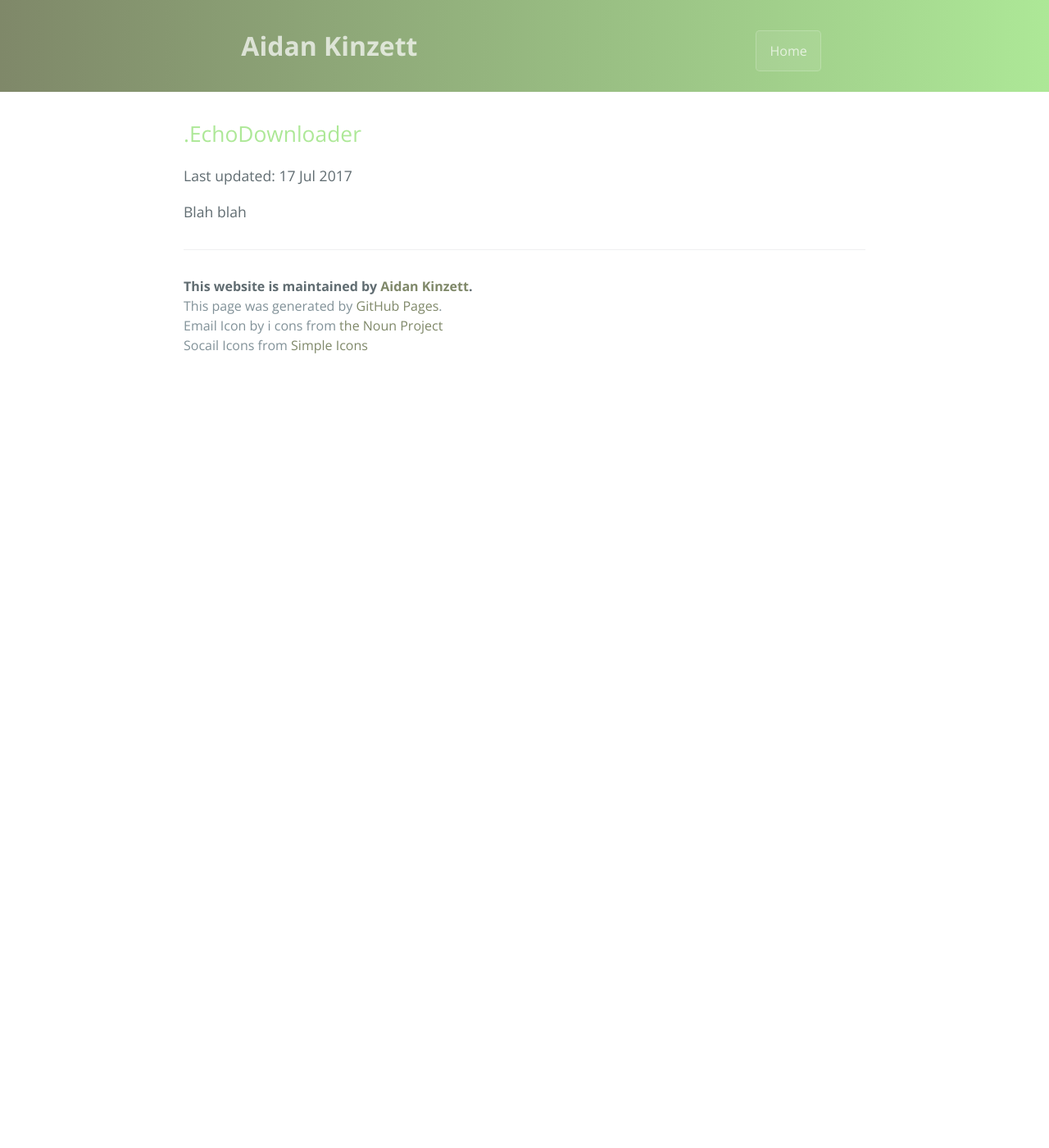
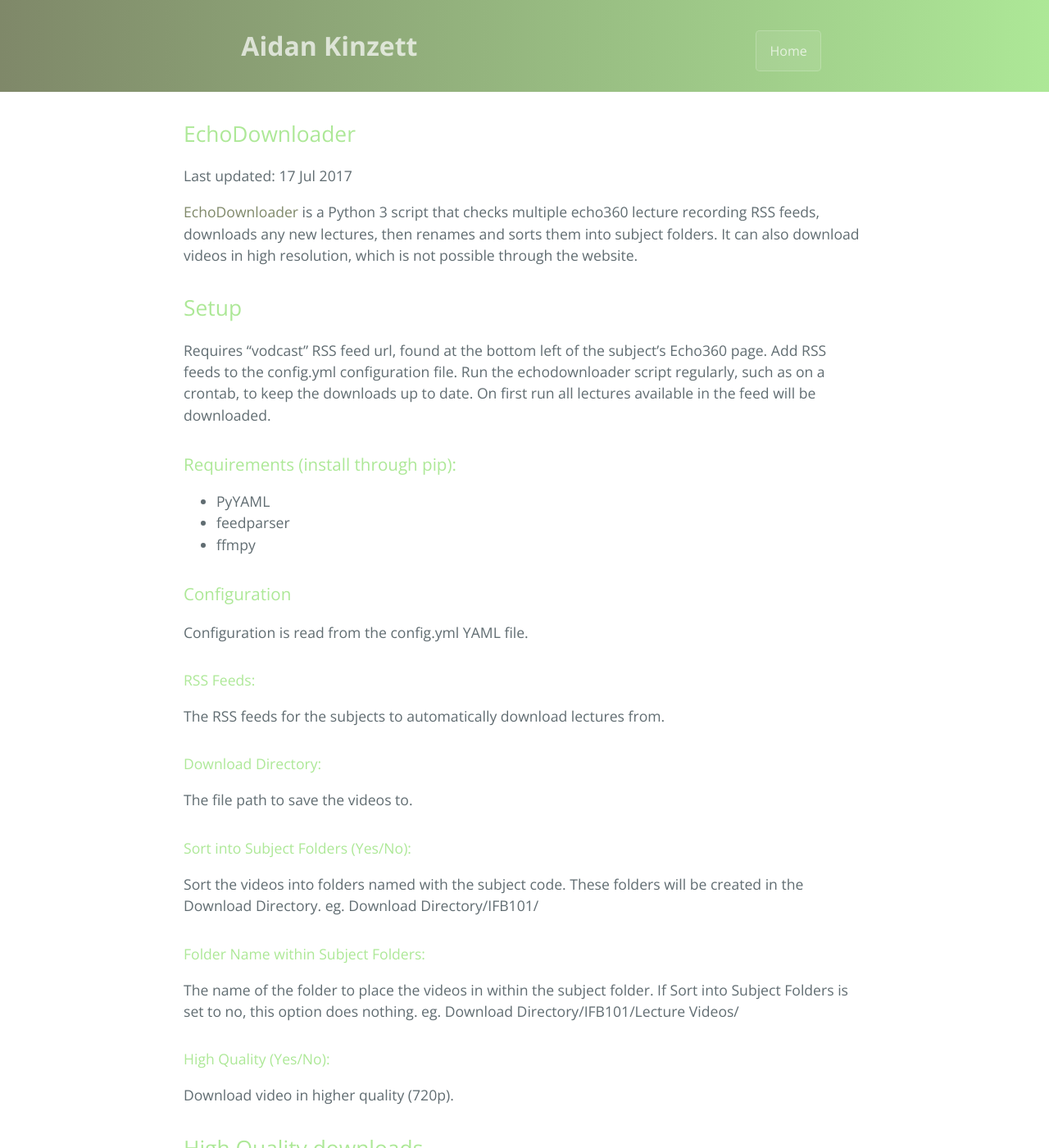
Before and after one commit to aidankinzett/aidankinzett.github.io, a Jekyll site: the page built from _projects/echodownloader.md, in a window 1280 px wide and 1400 px high. Shown: the whole window at 82% size. Built offline with Jekyll 4.4.1, drawn with Linux system fonts in a browser that asks for light colours; nearby versions of some CDN libraries; some of the changed text lies outside the part shown.

Commit message:
add text from echodownloader README

```diff
--- a/_projects/echodownloader.md
+++ b/_projects/echodownloader.md
@@ -1,7 +1,36 @@
 ---
-title:  .EchoDownloader
+title:  EchoDownloader
 layout: project
 date: 2017-07-17
 ---
+[EchoDownloader](https://github.com/aidankinzett/EchoDownloader) is a Python 3 script that checks multiple echo360 lecture recording RSS feeds, downloads any new lectures, then renames and sorts them into subject folders. It can also download videos in high resolution, which is not possible through the website.
 
-Blah blah
+## Setup
+Requires "vodcast" RSS feed url, found at the bottom left of the subject's Echo360 page. Add RSS feeds to the config.yml configuration file. Run the echodownloader script regularly, such as on a crontab, to keep the downloads up to date. On first run all lectures available in the feed will be downloaded.
+
+### Requirements (install through pip):
+- PyYAML
+- feedparser
+- ffmpy
+
+### Configuration
+Configuration is read from the config.yml YAML file.
+#### RSS Feeds:
+The RSS feeds for the subjects to automatically download lectures from.
+
+#### Download Directory:
+The file path to save the videos to.
+
+#### Sort into Subject Folders (Yes/No):
+Sort the videos into folders named with the subject code. These folders will be created in the Download Directory.
+eg. Download Directory/IFB101/
+
+#### Folder Name within Subject Folders:
+The name of the folder to place the videos in within the subject folder. If Sort into Subject Folders is set to no, this option does nothing.
+eg. Download Directory/IFB101/Lecture Videos/
+
+#### High Quality (Yes/No):
+Download video in higher quality (720p).
+
+## High Quality downloads
+High quality downloads require transcoding, so will take more time, and be more CPU intensive than low quality downloads. To download a single video, without using the EchoDownloader RSS checker, call the flashdownloader python file, followed by the URL for the lecture video as a command line argument. This video will be saved to the Download Directory specified in the config file. If the high quality video cannot be found, then the low quality version will be downloaded.
```
